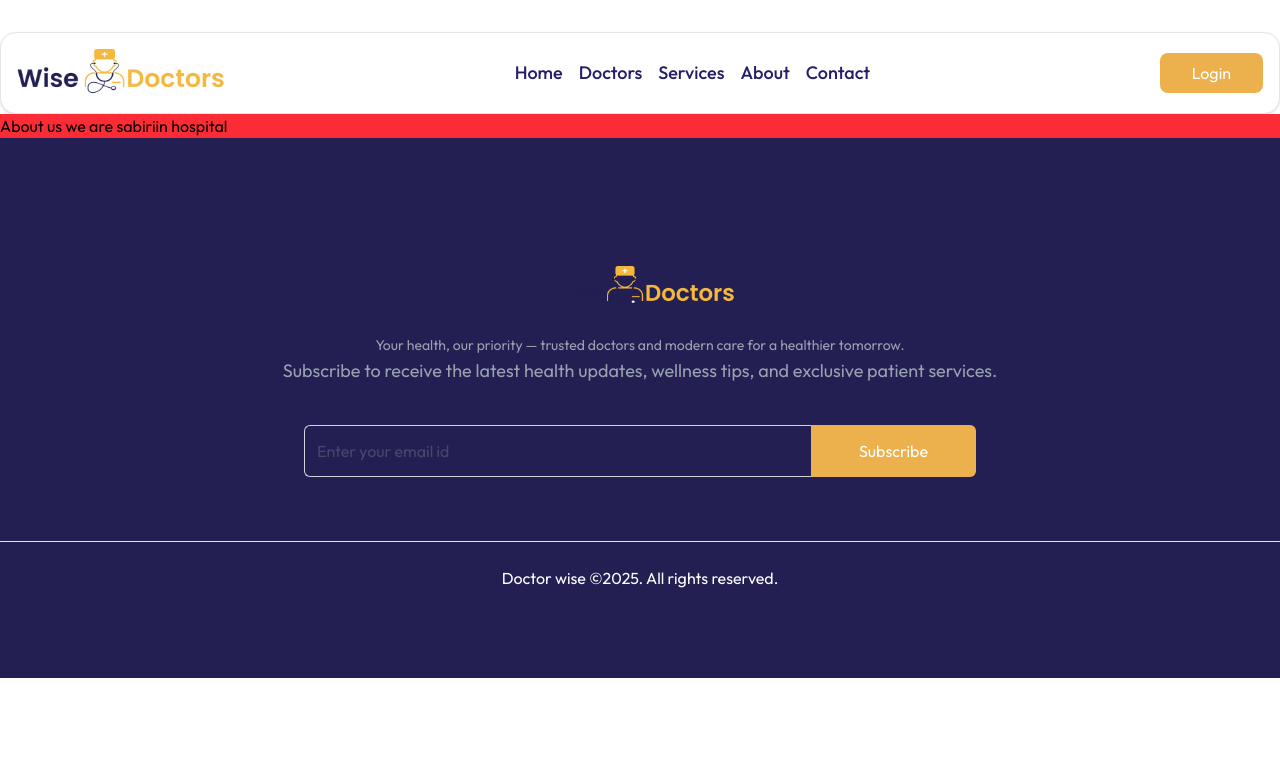
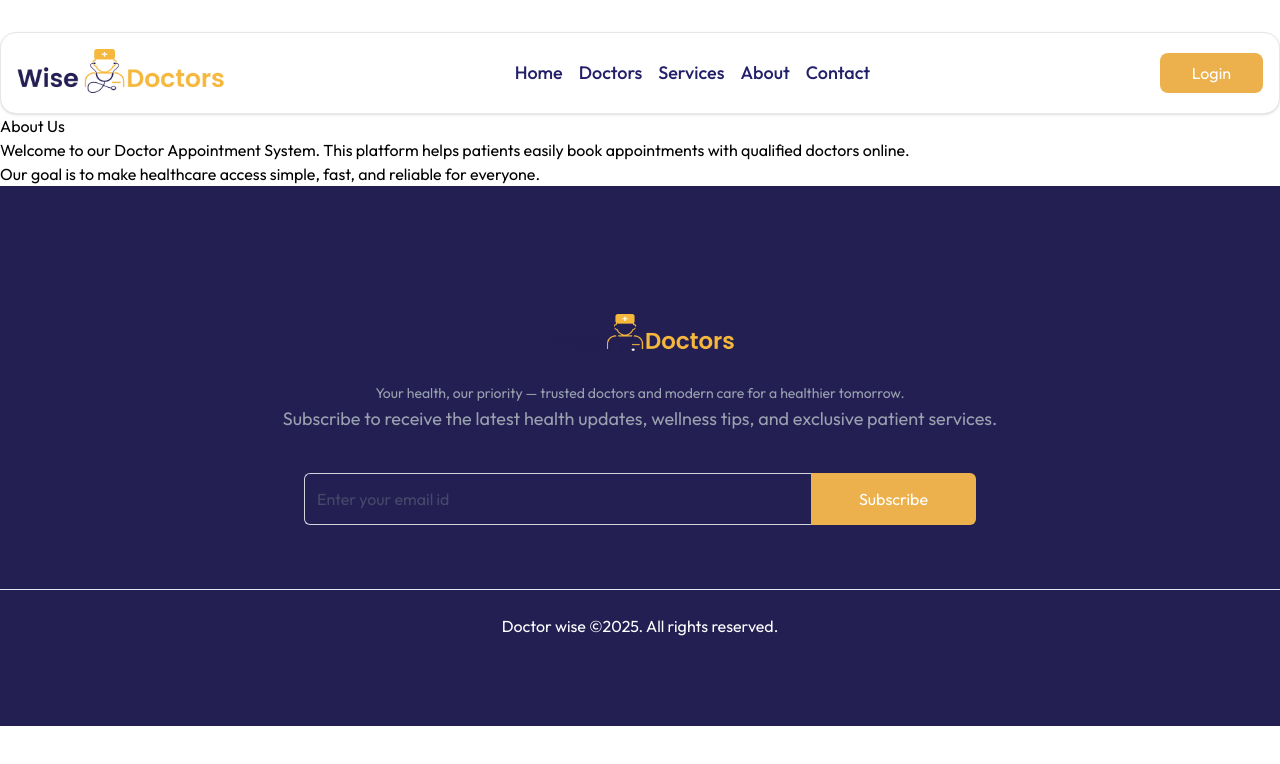
Before and after one commit to sabariinsaabo-lang/doctor-appointment, a React (Vite) app: page /about in a window 1280 px wide. Shown: the top 764 px of the page. Built offline with nearby package versions, Linux system fonts and the light colour scheme.

Commit message:
change About Contact

```diff
--- a/src/pages/About.jsx
+++ b/src/pages/About.jsx
@@ -1,4 +1,19 @@
+import React from "react";
+
 const About = () => {
-  return <div className="bg-red-500">About us we are sabiriin hospital </div>;
+  return (
+    <div className="container">
+      <h1>About Us</h1>
+      <p>
+        Welcome to our Doctor Appointment System. This platform helps patients
+        easily book appointments with qualified doctors online.
+      </p>
+      <p>
+        Our goal is to make healthcare access simple, fast, and reliable for
+        everyone.
+      </p>
+    </div>
+  );
 };
+
 export default About;
--- a/src/pages/Contact.jsx
+++ b/src/pages/Contact.jsx
@@ -1,4 +1,18 @@
+import React from "react";
+
 const Contact = () => {
-  return <div>Contact</div>;
+  return (
+    <div className="container">
+      <h1>Contact Us</h1>
+      <p>If you have any questions, feel free to contact us.</p>
+
+      <ul>
+        <li>Email: support@doctorappointment.com</li>
+        <li>Phone: +252 61 2345678</li>
+        <li>Address: Mogadishu, Somalia</li>
+      </ul>
+    </div>
+  );
 };
+
 export default Contact;
```
